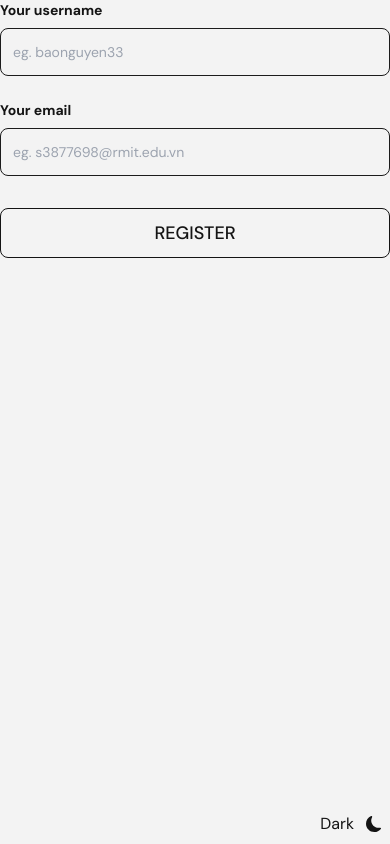
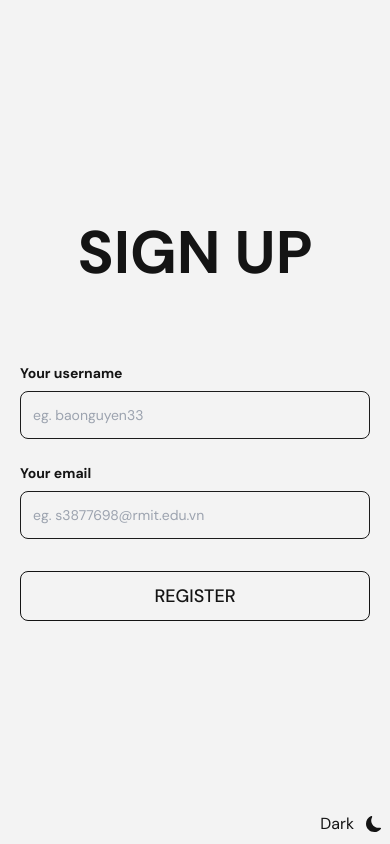
Before and after one commit to b1amage/sepm-frontend, a React (Create React App) app: page /register in a window 390 px wide. Built offline with nearby package versions, Linux system fonts and the light colour scheme.

Commit message:
responsive authentication components

```diff
--- a/src/components/authentication/LoginForm.js
+++ b/src/components/authentication/LoginForm.js
@@ -1,7 +1,7 @@
 import React from "react";
 import { useFormik } from "formik";
 import * as Yup from "yup";
-import { useNavigate } from "react-router-dom";
+import { useNavigate, Link } from "react-router-dom";
 import axios from "axios";
 
 const LoginForm = () => {
@@ -53,7 +53,7 @@ const LoginForm = () => {
 						type="username"
 						id="username"
 						className="block w-full p-3 text-sm transition-all duration-300 bg-transparent border rounded-lg outline-none input placeholder:text-sm border-black-400 dark:border-white-400 md:text-lg placeholder:text-white focus:bg-white-200 dark:focus:bg-black-400"
-						placeholder="eg. s3877698@rmit.edu.vn"
+						placeholder="eg. baonguyen33"
 						required
 					/>
 					{formik.errors.username && (
@@ -66,7 +66,9 @@ const LoginForm = () => {
 				</div>
 
 				<div className="flex flex-wrap justify-between">
-					<h3 className="underline cursor-pointer">Signup</h3>
+					<Link to="/register">
+						<h3 className="underline cursor-pointer">Signup</h3>
+					</Link>
 				</div>
 
 				<button
--- a/src/components/register/RegisterForm.js
+++ b/src/components/register/RegisterForm.js
@@ -34,8 +34,10 @@ const RegisterForm = () => {
 		},
 	});
 	return (
-		<div>
-			<form action="" onSubmit={formik.handleSubmit}>
+		<form
+			onSubmit={formik.handleSubmit}
+			className="w-full mx-auto rounded-lg ld:py-6 lg:px-8 lg:w-1/2 md:w-2/3"
+		>
 			<div className="mb-6 md:mb-10 lg:mb-16">
 				<label
 					htmlFor="username"
@@ -80,7 +82,6 @@ const RegisterForm = () => {
 				Register
 			</button>
 		</form>
-		</div>
 	);
 };
 
--- a/src/utilities/AnimatedRoutes.js
+++ b/src/utilities/AnimatedRoutes.js
@@ -20,7 +20,6 @@ const AnimatedRoutes = () => {
 				<Route path="/about" element={<AboutPage />} />
 				<Route path="/register" element={<RegisterPage />} />
 				<Route path="/verify-email" element={<VerifyEmailPage />} />
-				<Route path="/404" element={<NotFoundPage />} />
 				<Route path="*" element={<NotFoundPage />} />
 			</Routes>
 		</AnimatePresence>
--- a/src/views/OTPPage.js
+++ b/src/views/OTPPage.js
@@ -27,7 +27,6 @@ const OTPPage = () => {
 	};
 
 	const handleResendClick = () => {
-		// console.log("Resend button click");
 		sendOTP();
 	};
 
--- a/src/views/RegisterPage.js
+++ b/src/views/RegisterPage.js
@@ -3,7 +3,10 @@ import RegisterForm from "../components/register/RegisterForm";
 
 const RegisterPage = () => {
 	return (
-		<div>
+		<div className="container flex flex-col items-center justify-center h-screen px-5 py-10 mx-auto">
+			<h3 className="mb-20 text-6xl font-bold uppercase lg:text-8xl">
+				Sign up
+			</h3>
 			<RegisterForm />
 		</div>
 	);
```
Lines whose indentation alone changed are shown as unchanged.
